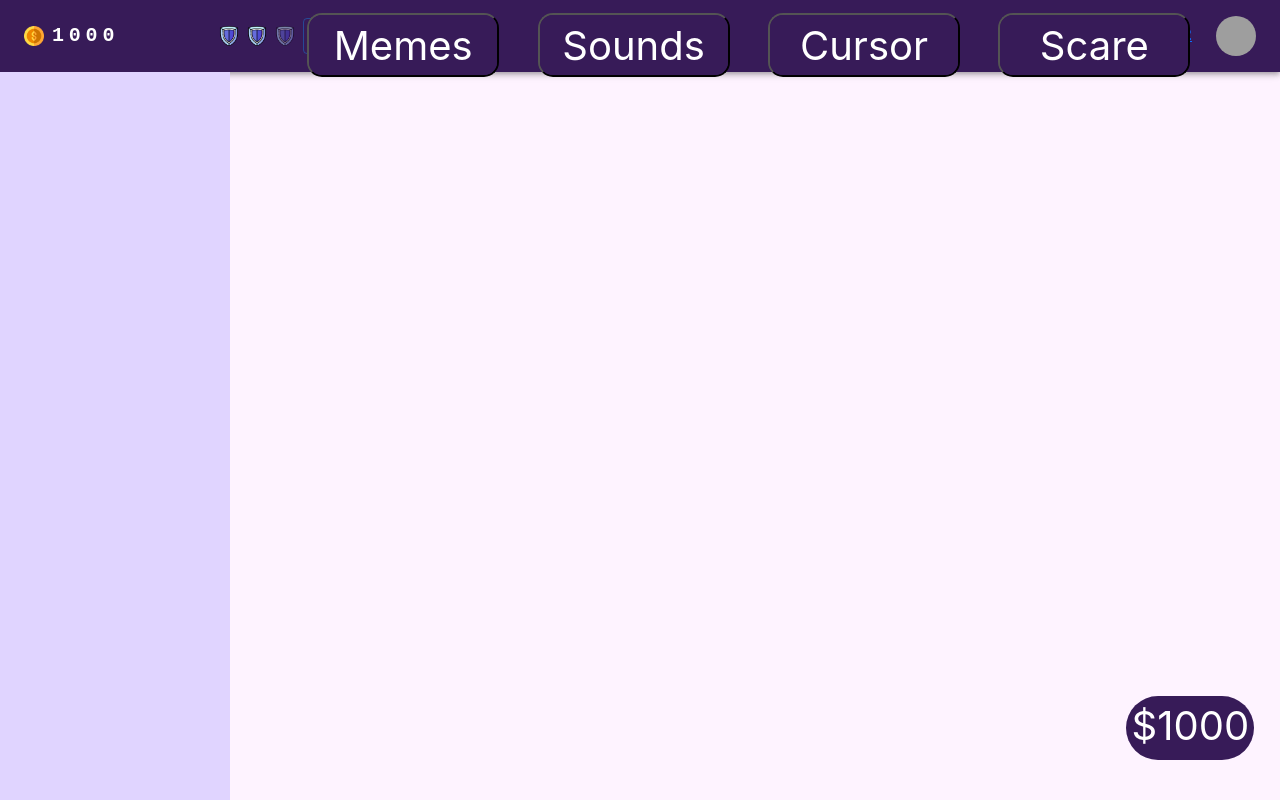
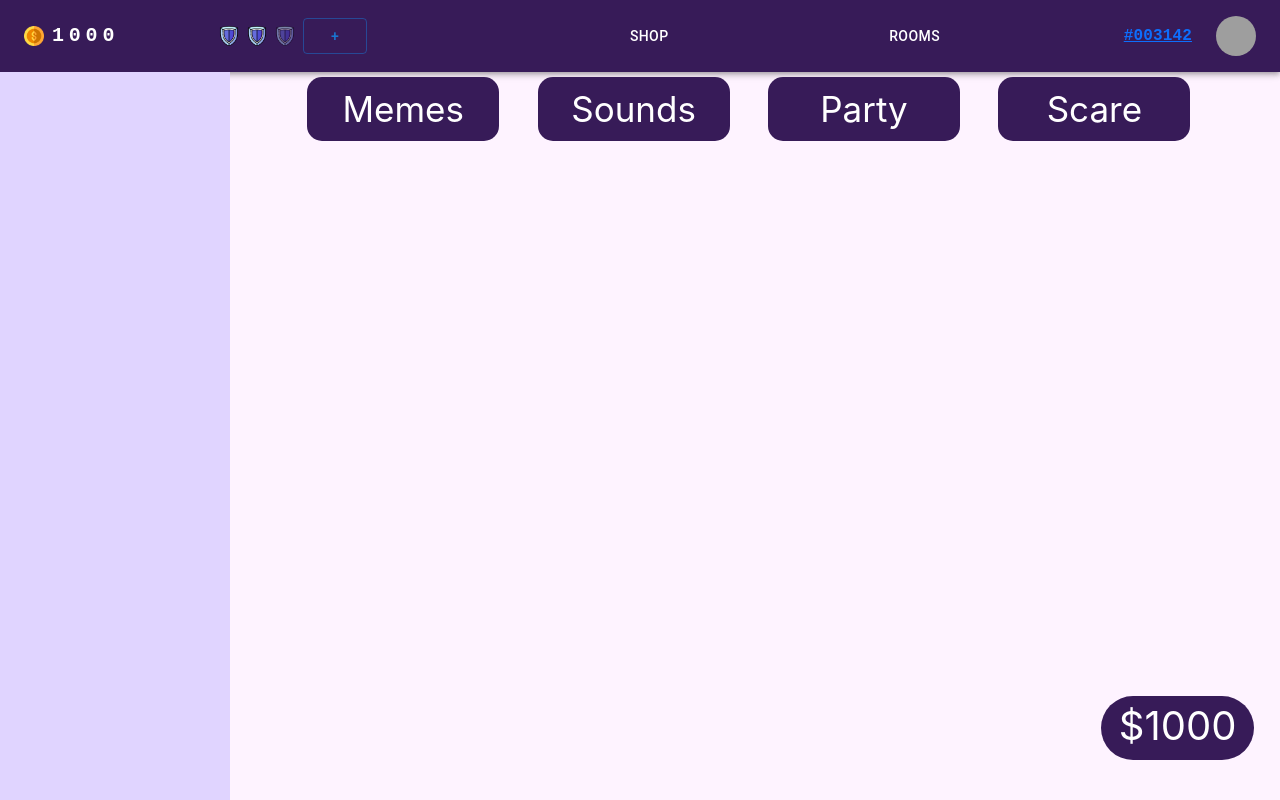
Before and after one commit to JDCRecomendable/wdcc-x-sesa-hackathon-2022, a React (Create React App) app in the folder frontend/: page /shop in a window 1280 px wide. Built offline with nearby package versions, Linux system fonts and the light colour scheme; grey boxes are pictures that could not be loaded.

Commit message:
Fixed shop page

```diff
--- a/frontend/src/pages/ShopPage.js
+++ b/frontend/src/pages/ShopPage.js
@@ -4,6 +4,7 @@ import Memes from "../components/Memes";
 import Scares from "../components/Scares";
 import Cursors from "../components/Cursors";
 import Sounds from "../components/Sounds";
+import { IconButton } from "@mui/material";
 
 const ShopPage = () => {
   const [page, setPage] = useState("blank");
@@ -43,103 +44,94 @@ const ShopPage = () => {
         }}
       ></div>
 
-      <button
+      <IconButton
         id="memes"
         onClick={handleClick}
         style={{
           position: "fixed",
           width: "15%",
           height: "8%",
-          zIndex: "1",
           backgroundColor: "#371B58",
-          overflowX: "hidden",
-          marginTop: "1%",
+          marginTop: "6%",
           marginLeft: "24%",
           borderRadius: "15px",
           color: "#fff",
-          fontSize: "40px",
+          fontSize: "35px",
           font: "Georgia",
           textAlign: "center",
         }}
       >
         Memes
-      </button>
+      </IconButton>
 
-      <button
+      <IconButton
         id="sounds"
         onClick={handleClick}
         style={{
           position: "fixed",
           width: "15%",
           height: "8%",
-          zIndex: "1",
           backgroundColor: "#371B58",
-          overflowX: "hidden",
-          marginTop: "1%",
+          marginTop: "6%",
           marginLeft: "42%",
           borderRadius: "15px",
           color: "#fff",
-          fontSize: "40px",
+          fontSize: "35px",
           font: "Georgia",
           textAlign: "center",
         }}
       >
         Sounds
-      </button>
+      </IconButton>
 
-      <button
+      <IconButton
         id="cursors"
         onClick={handleClick}
         style={{
           position: "fixed",
           width: "15%",
           height: "8%",
-          zIndex: "1",
           backgroundColor: "#371B58",
-          overflowX: "hidden",
-          marginTop: "1%",
+          marginTop: "6%",
           marginLeft: "60%",
           borderRadius: "15px",
           color: "#fff",
-          fontSize: "40px",
+          fontSize: "35px",
           font: "Georgia",
           textAlign: "center",
         }}
       >
-        Cursor
-      </button>
+        Party
+      </IconButton>
 
-      <button
+      <IconButton
         id="scares"
+        on
         onClick={handleClick}
         style={{
           position: "fixed",
           width: "15%",
           height: "8%",
-          zIndex: "1",
           backgroundColor: "#371B58",
-          overflowX: "hidden",
-          marginTop: "1%",
+          marginTop: "6%",
           marginLeft: "78%",
           borderRadius: "15px",
           color: "#fff",
-          fontSize: "40px",
+          fontSize: "35px",
           font: "Georgia",
           textAlign: "center",
         }}
       >
         Scare
-      </button>
+      </IconButton>
 
       <div
         style={{
           position: "fixed",
-          width: "10%",
+          width: "12%",
           height: "8%",
-          zIndex: "1",
           backgroundColor: "#371B58",
-          overflowX: "hidden",
-          marginLeft: "88%",
+          marginLeft: "86%",
           borderRadius: "50px",
           bottom: "5%",
           color: "#fff",
@@ -150,7 +142,7 @@ const ShopPage = () => {
       >
         $1000
       </div>
-      <div style={{ marginTop: "10%", marginLeft: "20%" }}>{mainPage}</div>
+      <div style={{ marginTop: "10%", marginLeft: "20%", maxHeight: '60vh', backgroundColor: 'grey' }}>{mainPage}</div>
     </>
   );
 };
```
